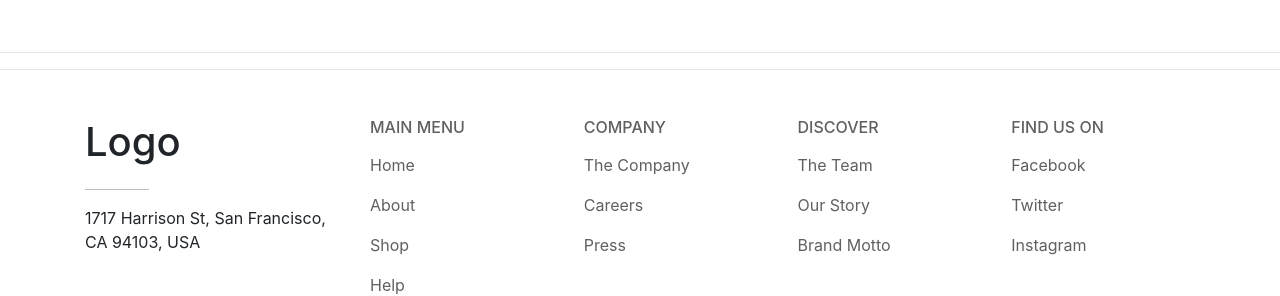
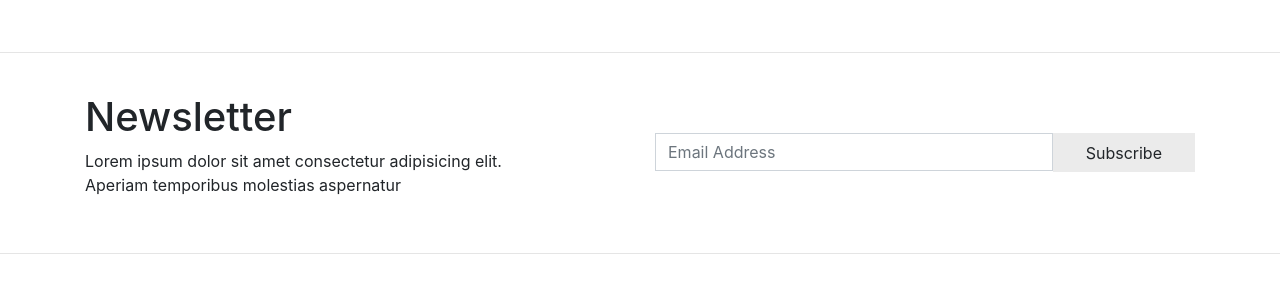
Before and after one commit to munirmahmud/test-webshop, a React (Create React App) app: page / in a window 1280 px wide. Shown: the part 1037-1333 px from the top of the page. Built offline with nearby package versions, Linux system fonts and the light colour scheme.

Commit message:
Newsletter added

```diff
--- a/src/App.js
+++ b/src/App.js
@@ -3,6 +3,7 @@ import Featured from './components/Featured'
 import Footer from './components/Footer'
 import Header from './components/Header'
 import Hero from './components/Hero'
+import Newsletter from './components/Newsletter'
 
 const App = () => {
     return (
@@ -10,6 +11,7 @@ const App = () => {
             <Header />
             <Hero />
             <Featured />
+            <Newsletter />
             <Footer />
         </div>
     )
--- /dev/null
+++ b/src/components/Newsletter/index.jsx
@@ -0,0 +1,25 @@
+import React from 'react'
+import './newsletterStyles.css'
+
+const Newsletter = () => {
+    return (
+        <div className="container pt-4 pb-4">
+            <div className="row align-items-center">
+                <div className="col-md-6">
+                    <h1>Newsletter</h1>
+                    <p>Lorem ipsum dolor sit amet consectetur adipisicing elit.<br /> Aperiam temporibus molestias aspernatur</p>
+                </div>
+                <div className="col-md-6">
+                    <form>
+                        <div className="newsletter-form d-flex">
+                            <input type="text" className="form-control" placeholder="Email Address" />
+                            <button className="btn">Subscribe</button>
+                        </div>
+                    </form>
+                </div>
+            </div>
+        </div>
+    )
+}
+
+export default Newsletter
--- /dev/null
+++ b/src/components/Newsletter/newsletterStyles.css
@@ -0,0 +1,9 @@
+.newsletter-form input {
+  border-radius: 0;
+}
+
+.newsletter-form button {
+  background: #ebebeb;
+  border-radius: 0;
+  padding: 0.4rem 2rem;
+}
--- a/src/index.css
+++ b/src/index.css
@@ -27,6 +27,7 @@ img {
 
 button svg {
   color: var(--gray-color);
+  outline: none;
 }
 
 .link-btn {
```
